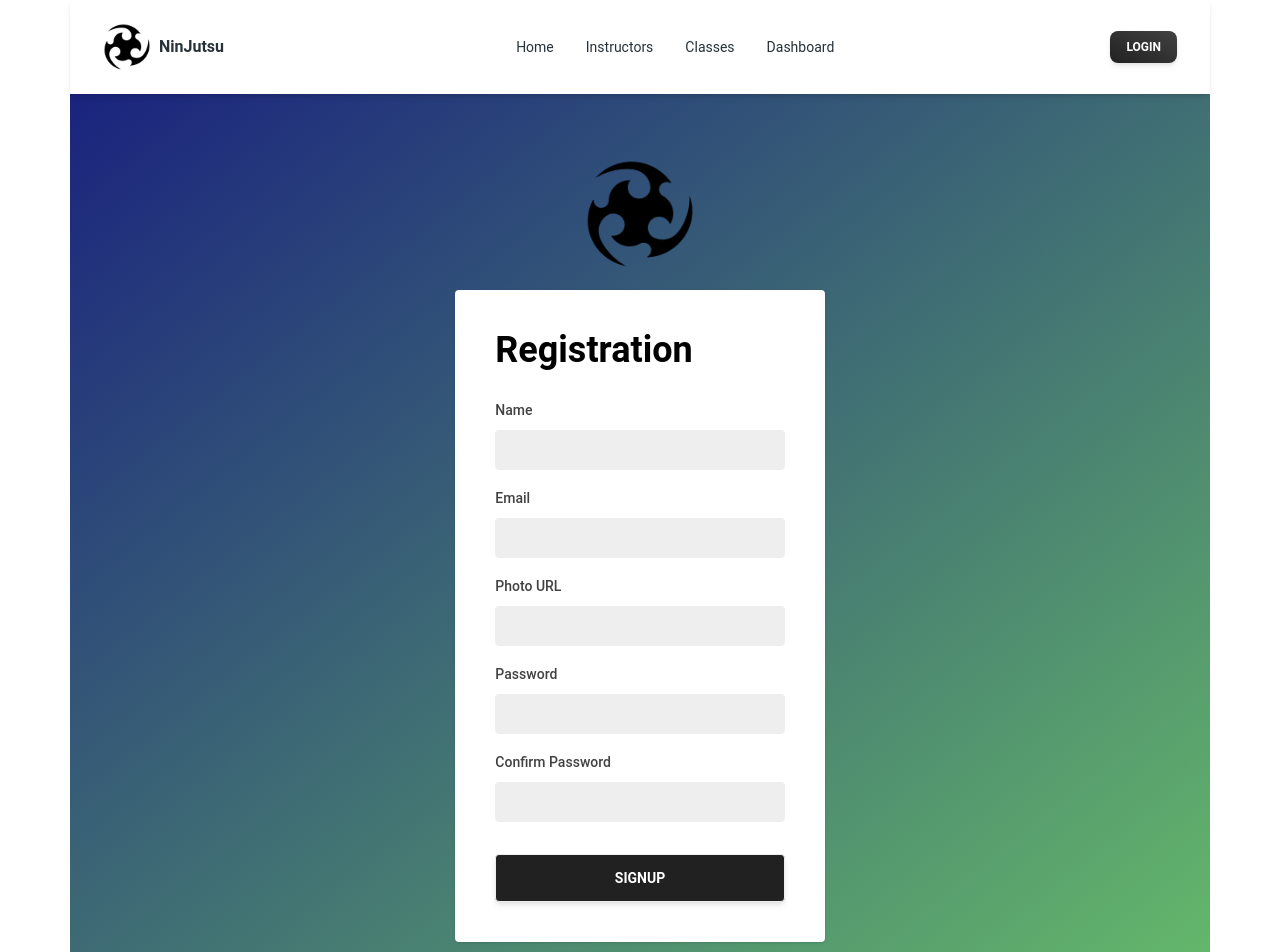
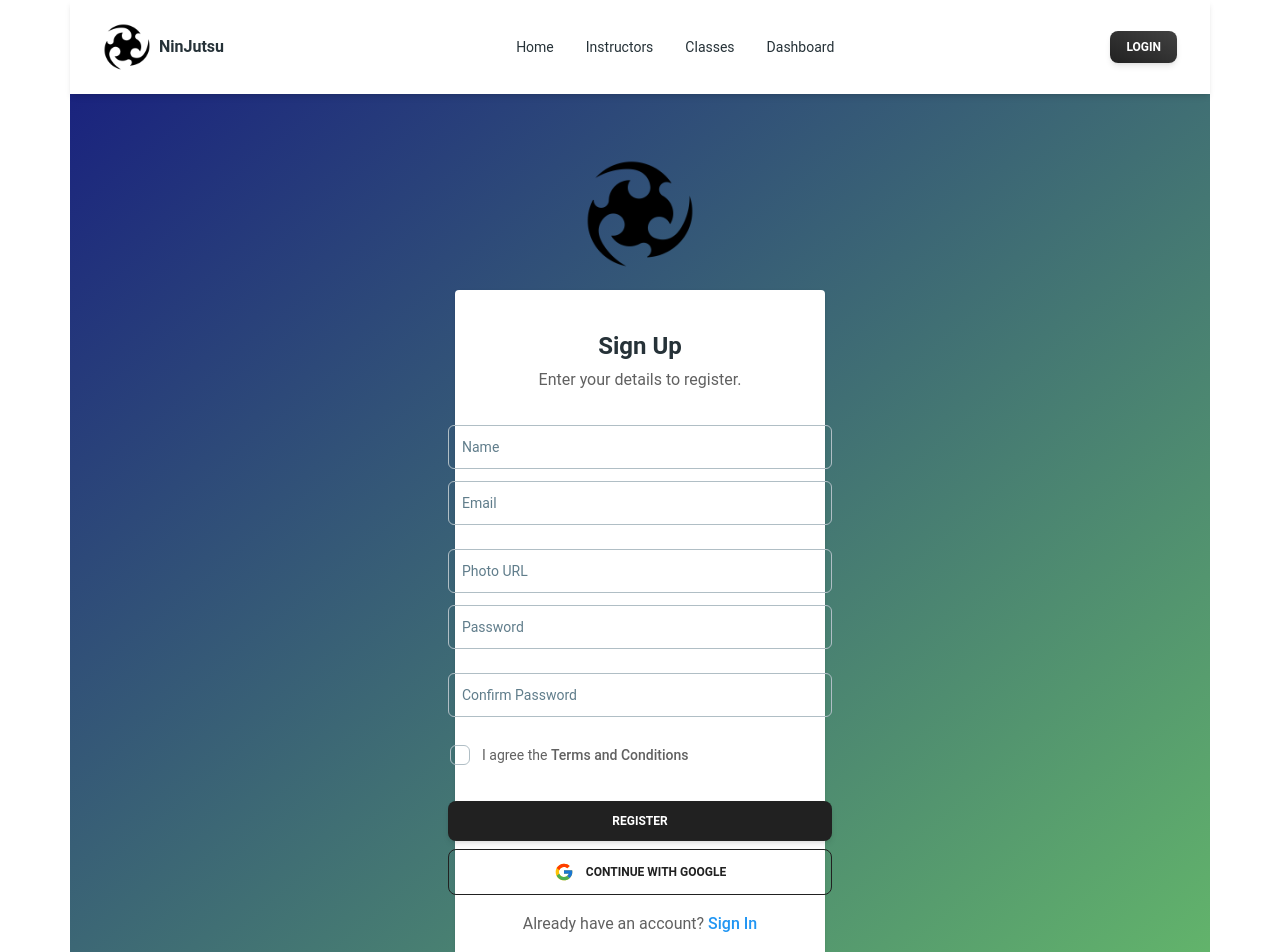
Before and after one commit to daiyan1998/ninjutsu-client, a React (Vite) app: page /signup in a window 1280 px wide. Shown: the top 952 px of the page. Built offline with nearby package versions, Linux system fonts and the light colour scheme; no server answers.

Commit message:
added validation in signUp

```diff
--- a/src/Pages/Home/Banner/Banner.jsx
+++ b/src/Pages/Home/Banner/Banner.jsx
@@ -2,7 +2,7 @@ import { Carousel, Typography, Button } from "@material-tailwind/react";
 
 const Banner = () => {
   return (
-    <Carousel className="rounded-xl h-screen">
+    <Carousel className="rounded-xl h-screen my-10">
       {/* num 1 */}
       <div className="relative h-full w-full">
         <img
--- a/src/Pages/Home/Classes/Classes.jsx
+++ b/src/Pages/Home/Classes/Classes.jsx
@@ -19,7 +19,6 @@ const Classes = () => {
       .then((res) => res.json())
       .then((data) => setData(data));
   }, []);
-  console.log(data);
   return (
     <>
       <Heading
@@ -38,7 +37,7 @@ const Classes = () => {
         >
           {data.map((data) => (
             <SwiperSlide>
-              <ClassCard data={data}></ClassCard>
+              <ClassCard key={data._id} data={data}></ClassCard>
             </SwiperSlide>
           ))}
         </Swiper>
--- /dev/null
+++ b/src/Pages/InstructorsPage/InstructorsPage.jsx
@@ -0,0 +1,5 @@
+const InstructorsPage = () => {
+  return <>InstructorsPage</>;
+};
+
+export default InstructorsPage;
--- a/src/Pages/Shared/Footer/Footer.jsx
+++ b/src/Pages/Shared/Footer/Footer.jsx
@@ -64,8 +64,8 @@ const Footer = () => {
             className="mb-4 text-center font-normal text-blue-gray-900 md:mb-0"
           >
             &copy; {"2023"}{" "}
-            <a href="https://material-tailwind.com/">Material Tailwind</a>. All
-            Rights Reserved.
+            <a href="https://material-tailwind.com/">Ninjutsu</a>. All Rights
+            Reserved.
           </Typography>
           <div className="flex gap-4 text-blue-gray-900 sm:justify-center">
             <Typography
--- a/src/Pages/Shared/NavBar/NavBar.jsx
+++ b/src/Pages/Shared/NavBar/NavBar.jsx
@@ -63,7 +63,7 @@ const NavBar = () => {
 
   return (
     <div>
-      <Navbar className="mx-auto rounded-none max-w-screen-2xl py-2 px-4 lg:px-8 lg:py-4">
+      <Navbar className="mx-auto  rounded-none max-w-screen-2xl py-2 px-4 lg:px-8 lg:py-4">
         <div className="container mx-auto flex items-center justify-between text-blue-gray-900">
           <Typography
             as="a"
--- a/src/Pages/SignIn/SignIn.jsx
+++ b/src/Pages/SignIn/SignIn.jsx
@@ -5,108 +5,84 @@ import { BsTwitter } from "react-icons/bs";
 import { useForm } from "react-hook-form";
 import { AuthContext } from "../../Providers/AuthProvider";
 import { Link } from "react-router-dom";
-import { Button } from "@material-tailwind/react";
+import { Result } from "postcss";
+import {} from "react-icons/fc";
+import {
+  Card,
+  Input,
+  Checkbox,
+  Button,
+  Typography,
+} from "@material-tailwind/react";
 const SignIn = () => {
-  const { googleSignIn } = useContext(AuthContext);
+  const { googleSignIn, signIn } = useContext(AuthContext);
   // NAME: React Hook
   const {
     register,
     handleSubmit,
-    watch,
     formState: { errors },
   } = useForm();
-  const onSubmit = (data) => {};
+  const onSubmit = (data) => {
+    signIn(data.email, data.password)
+      .then((res) => {
+        console.log(res.user);
+      })
+      .catch((err) => console.log(err));
+  };
 
   return (
-    <div className="h-full bg-gradient-to-tl from-green-400 to-indigo-900 w-full py-16 px-4">
+    <div className="h-screen bg-gradient-to-tl from-green-400 to-indigo-900 w-full py-16 px-4">
       <div className="flex flex-col items-center justify-center">
         <img className="h-28" src={logo} alt="" />
         <div className="bg-white shadow rounded lg:w-1/3  md:w-1/2 w-full p-10 mt-5">
-          <p
-            tabIndex={0}
-            role="heading"
-            aria-label="Login to your account"
-            className="text-2xl font-extrabold leading-6 text-gray-800"
+          <Card
+            color=""
+            className="flex items-center justify-center"
+            shadow={false}
           >
-            Login to your account
-          </p>
-          <Link to={"/signup"}>
-            <p className="text-sm mt-4 font-medium leading-none text-gray-500">
-              Dont have account?{" "}
-              <span
-                tabIndex={0}
-                role="link"
-                className="font-semibold text-teal-500 leading-none underline cursor-pointer"
-              >
-                {" "}
-                Sign up here
-              </span>
-            </p>
-          </Link>
-          <button
-            role="button"
-            onClick={googleSignIn}
-            className="hover:bg-blue-gray-50 transition duration-200 ease-in  py-3.5 px-4 border rounded-lg border-gray-700 flex items-center w-full mt-10"
-          >
-            <FcGoogle className="text-xl"></FcGoogle>
-            <p className="text-base font-medium ml-4 text-gray-700">
-              Continue with Google
-            </p>
-          </button>
-          <button
-            role="button"
-            className="hover:bg-blue-gray-50 transition duration-200 ease-in py-3.5 px-4 border rounded-lg border-gray-700 flex items-center w-full mt-4"
-          >
-            <BsTwitter className="text-xl text-cyan-500"></BsTwitter>
-            <p className="text-base font-medium ml-4 text-gray-700">
-              Continue with Twitter
-            </p>
-          </button>
-
-          {/* NAME: Form */}
-
-          <form onSubmit={handleSubmit(onSubmit)} action="">
-            <div className="w-full flex items-center justify-between py-5">
-              <hr className="w-full bg-gray-400" />
-              <p className="text-base font-medium leading-4 px-2.5 text-gray-400">
-                OR
-              </p>
-              <hr className="w-full bg-gray-400  " />
-            </div>
-            <div>
-              <lable className="text-sm font-medium leading-none text-gray-800">
-                Email
-              </lable>
-              <input
-                {...register("email")}
-                role="input"
-                type="email"
-                className="bg-gray-200 border rounded focus:outline-none text-xs font-medium leading-none text-gray-800 py-3 w-full pl-3 mt-2"
-              />
-            </div>
-            <div className="mt-6  w-full">
-              <lable className="text-sm font-medium leading-none text-gray-800">
-                Password
-              </lable>
-              <div className="relative flex items-center justify-center">
-                <input
-                  {...register("password")}
-                  role="input"
+            <Typography variant="h4" color="blue-gray">
+              Sign In
+            </Typography>
+            <form
+              onSubmit={handleSubmit(onSubmit)}
+              className="mt-8 mb- bg-gray-100 p-5 rounded w-80 max-w-screen-lg sm:w-96"
+            >
+              <div className="mb-4 flex flex-col gap-6">
+                <Input
+                  size="lg"
+                  label="Email"
+                  {...register("email", { required: true })}
+                />
+                <Input
                   type="password"
-                  className="bg-gray-200 border rounded focus:outline-none text-xs font-medium leading-none text-gray-800 py-3 w-full pl-3 mt-2"
+                  size="lg"
+                  label="Password"
+                  {...register("password", { required: true })}
                 />
-                <div className="absolute right-0 mt-2 mr-3 cursor-pointer"></div>
               </div>
-            </div>
-            <div className="mt-8">
-              <Button
-                role="button"
-                className="focus:ring-2 focus:ring-offset-2  text-sm font-semibold leading-none text-white focus:outline-none  border rounded  py-4 w-full"
-              >
+              <Button className="mt-6" fullWidth>
                 Login
               </Button>
-            </div>
-          </form>
+              <Button
+                onClick={googleSignIn}
+                className="flex mt-2 justify-center items-center gap-3"
+                variant="outlined"
+                fullWidth
+              >
+                <FcGoogle className="text-xl"></FcGoogle>
+                Continue with Google
+              </Button>
+              <Typography color="gray" className="mt-4 text-center font-normal">
+                Don't have an account?{" "}
+                <Link
+                  to={"/signup"}
+                  className="font-medium text-blue-500 transition-colors hover:text-blue-700"
+                >
+                  Sign Up
+                </Link>
+              </Typography>
+            </form>
+          </Card>
         </div>
       </div>
     </div>
--- a/src/Pages/SignUp/SignUp.jsx
+++ b/src/Pages/SignUp/SignUp.jsx
@@ -1,11 +1,20 @@
 import { useForm } from "react-hook-form";
 import logo from "../../assets/shuriken.png";
-import { Button } from "@material-tailwind/react";
+import { FcGoogle } from "react-icons/fc";
 import { useContext } from "react";
 import { AuthContext } from "../../Providers/AuthProvider";
+import {
+  Card,
+  Input,
+  Checkbox,
+  Button,
+  Typography,
+} from "@material-tailwind/react";
+import { Link } from "react-router-dom";
 
 const SignUp = () => {
-  const { createUser, updateInformation } = useContext(AuthContext);
+  const { createUser, updateInformation, googleSignIn } =
+    useContext(AuthContext);
   // NAME: React Hook
   const {
     register,
@@ -16,11 +25,11 @@ const SignUp = () => {
   const onSubmit = (data) => {
     console.log("data:", data);
     const { email, name, photoURL, password } = data;
-    createUser(email, password)
-      .then((resutl) => {
-        updateInformation(name, photoURL);
-      })
-      .catch((error) => console.log("Login Falied"));
+    // createUser(email, password)
+    //   .then((result) => {
+    //     updateInformation(name, photoURL);
+    //   })
+    //   .catch((error) => console.log(error));
   };
   return (
     <div className="h-full bg-gradient-to-tl from-green-400 to-indigo-900 w-full py-16 px-4">
@@ -29,77 +38,103 @@ const SignUp = () => {
         <div className="bg-white shadow rounded lg:w-1/3  md:w-1/2 w-full p-10 mt-5">
           {/* NAME: Form */}
 
-          <form onSubmit={handleSubmit(onSubmit)} action="">
-            <h3 className="font-semibold text-4xl mb-7">Registration</h3>
-            <div>
-              <lable className="text-sm font-medium leading-none text-gray-800">
-                Name
-              </lable>
-              <input
-                {...register("name")}
-                role="input"
-                type="text"
-                className="bg-gray-200 border rounded focus:outline-none text-xs font-medium leading-none text-gray-800 py-3 w-full pl-3 mt-2 mb-4"
+          <Card
+            className="flex justify-center items-center"
+            color="transparent"
+            shadow={false}
+          >
+            <Typography variant="h4" color="blue-gray">
+              Sign Up
+            </Typography>
+            <Typography color="gray" className="mt-1 font-normal">
+              Enter your details to register.
+            </Typography>
+            <form
+              onSubmit={handleSubmit(onSubmit)}
+              className="mt-8 mb-2 w-80 max-w-screen-lg sm:w-96"
+            >
+              <div className="mb-4 flex flex-col gap-3">
+                <Input size="lg" label="Name" {...register("name")} />
+                <Input
+                  size="lg"
+                  label="Email"
+                  {...register("email", { required: true })}
+                />
+                <p className="text-xs text-red-400">
+                  {errors.email && "Please enter your email address"}
+                </p>
+                <Input size="lg" label="Photo URL" {...register("photoURL")} />
+                <Input
+                  type="password"
+                  size="lg"
+                  label="Password"
+                  {...register("password", {
+                    required: {
+                      value: true,
+                      message: "Please enter your password",
+                    },
+                    minLength: {
+                      value: 6,
+                      message: "Password should be at least 6 characters long.",
+                    },
+                    pattern: {
+                      value: /(?=.*[A-Z])(?=.*[!@#$%^&*])/,
+                      message:
+                        "Password should contain at least one capital letter and one special character.",
+                    },
+                  })}
+                />
+                <p className="text-xs text-red-400">
+                  {errors.password?.message}
+                </p>
+                <Input
+                  type="password"
+                  size="lg"
+                  label="Confirm Password"
+                  {...register("confirmPass")}
+                />
+              </div>
+              <Checkbox
+                label={
+                  <Typography
+                    variant="small"
+                    color="gray"
+                    className="flex items-center font-normal"
+                  >
+                    I agree the
+                    <a
+                      href="#"
+                      className="font-medium transition-colors hover:text-blue-500"
+                    >
+                      &nbsp;Terms and Conditions
+                    </a>
+                  </Typography>
+                }
+                containerProps={{ className: "-ml-2.5" }}
               />
-            </div>
-            <div>
-              <lable className="text-sm font-medium leading-none text-gray-800">
-                Email
-              </lable>
-              <input
-                {...register("email")}
-                role="input"
-                type="email"
-                className="bg-gray-200 border rounded focus:outline-none text-xs font-medium leading-none text-gray-800 py-3 w-full pl-3 mt-2 mb-4"
-              />
-            </div>
-            <div>
-              <lable className="text-sm font-medium leading-none text-gray-800">
-                Photo URL
-              </lable>
-              <input
-                {...register("photoURL")}
-                role="input"
-                type="url"
-                className="bg-gray-200 border rounded focus:outline-none text-xs font-medium leading-none text-gray-800 py-3 w-full pl-3 mt-2 mb-4"
-              />
-            </div>
-            <div className=" w-full">
-              <lable className="text-sm font-medium leading-none text-gray-800">
-                Password
-              </lable>
-              <div className="relative flex items-center justify-center">
-                <input
-                  {...register("password", { min: 6 })}
-                  role="input"
-                  type="password"
-                  className="bg-gray-200 border rounded focus:outline-none text-xs font-medium leading-none text-gray-800 py-3 w-full pl-3 mt-2 mb-4"
-                />
-                <div className="absolute right-0 mt-2 mr-3 cursor-pointer"></div>
-              </div>
-              <lable className="text-sm font-medium leading-none text-gray-800">
-                Confirm Password
-              </lable>
-              <div className="relative flex items-center justify-center">
-                <input
-                  {...register("ConfirmPassword")}
-                  role="input"
-                  type="password"
-                  className="bg-gray-200 border rounded focus:outline-none text-xs font-medium leading-none text-gray-800 py-3 w-full pl-3 mt-2"
-                />
-                <div className="absolute right-0 mt-2 mr-3 cursor-pointer"></div>
-              </div>
-            </div>
-            <div className="mt-8">
+              <Button type="submit" className="mt-6" fullWidth>
+                Register
+              </Button>
               <Button
-                role="button"
-                type="submit"
-                className="focus:ring-2 focus:ring-offset-2 focus:ring-tebg-teal-600 text-sm font-semibold leading-none text-white focus:outline-none border rounded hover py-4 w-full"
+                onClick={googleSignIn}
+                className="flex mt-2 justify-center items-center gap-3"
+                variant="outlined"
+                fullWidth
               >
-                SignUp
+                <FcGoogle className="text-xl"></FcGoogle>
+                Continue with Google
               </Button>
-            </div>
-          </form>
+              <Typography color="gray" className="mt-4 text-center font-normal">
+                Already have an account?{" "}
+                <Link
+                  to={"/signin"}
+                  className="font-medium text-blue-500 transition-colors hover:text-blue-700"
+                >
+                  Sign In
+                </Link>
+              </Typography>
+            </form>
+          </Card>
         </div>
       </div>
     </div>
--- a/src/Routes/Routes.jsx
+++ b/src/Routes/Routes.jsx
@@ -3,6 +3,7 @@ import Main from "../Layouts/Main";
 import SignIn from "../Pages/SignIn/SignIn";
 import SignUp from "../Pages/SignUp/SignUp";
 import Home from "../Pages/Home/Home/Home";
+import InstructorsPage from "../Pages/InstructorsPage/InstructorsPage";
 
 export const router = createBrowserRouter([
   {
@@ -21,6 +22,10 @@ export const router = createBrowserRouter([
         path: "/signup",
         element: <SignUp></SignUp>,
       },
+      {
+        path: "/instructors",
+        element: <InstructorsPage></InstructorsPage>,
+      },
     ],
   },
 ]);
```
